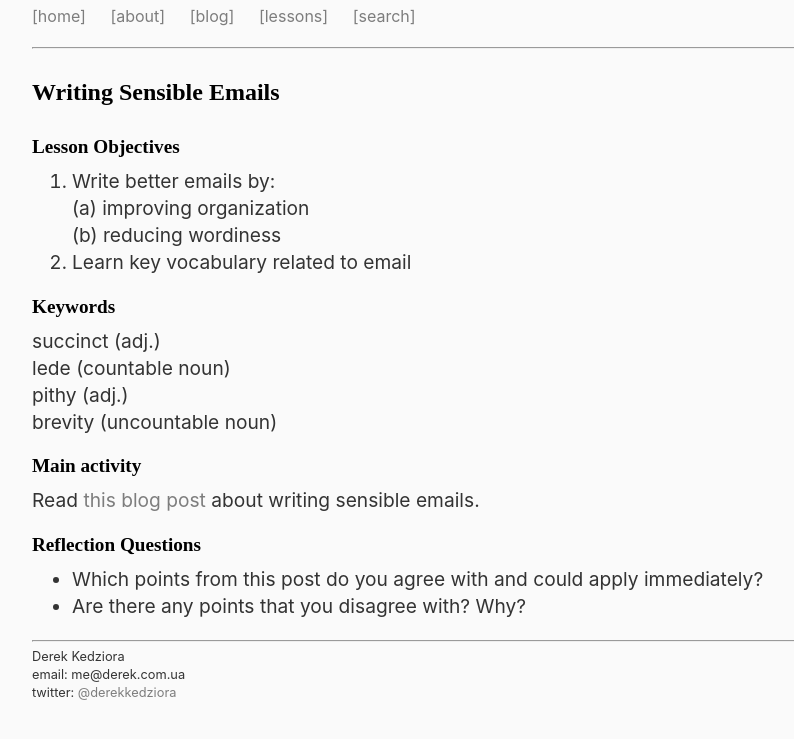
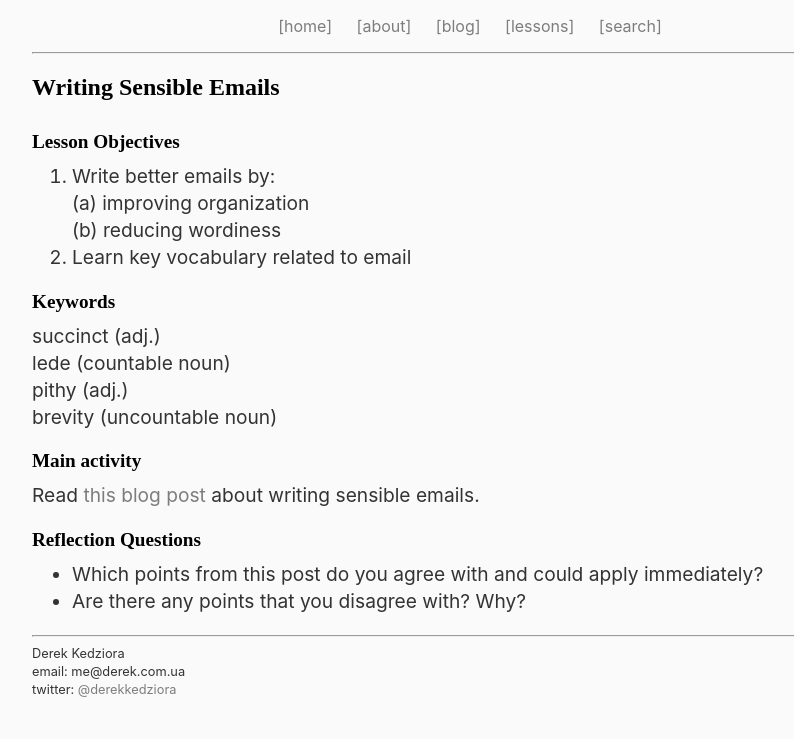
Before and after one commit to ZeroDeth/derekkedziora.github.io, a Jekyll site: the page built from _posts/2016-10-24-sensible-emails.md, in a window 1280 px wide. Shown: the top 739 px of the page, without its empty margins (160-954 px from the left). Built offline with Jekyll 4.4.1, drawn with Linux system fonts in a browser that asks for light colours.

Commit message:
formatting

```diff
--- a/_layouts/default.html
+++ b/_layouts/default.html
@@ -6,8 +6,9 @@
   </head>
 
   <body>
+
     <nav>
-<ul>
+<ul id='topbar'>
 <li><a href="/">[home]</a></li>
 <li><a href="/about">[about]</a></li>
 <li><a href="/blog">[blog]</a></li>
@@ -15,20 +16,21 @@
 <li><a href="/search">[search]</a></li>
 </ul>
     </nav>
-<div class="container">
 <hr>
 
+<div class="container">
 {{content }}
-
 </div>
+<hr>
 
 <footer>
-    <hr>
+   <nav>
     <ul>
      <li>Derek Kedziora</li><br>
      <li>email: me@derek.com.ua</li><br>
      <li>twitter: <a href="https://twitter.com/derekkedziora" target="_blank">@derekkedziora</a></li>
    </ul>
+  </nav>
   </footer>
   </body>
 
--- a/css/main.css
+++ b/css/main.css
@@ -33,7 +33,7 @@ h1 {
 
 h2 {
     font-size: 1.5em;
-    margin: 30px 0px 30px 0px;
+    margin: 20px 0px 30px 0px;
 }
 
 h3 {
@@ -56,3 +56,8 @@ nav ul li, footer ul li {
 footer {
     font-size: .8em;
 }
+
+#topbar {
+    margin: 15px 0px 15px 0px;
+    text-align: center;
+}
```
Lines whose indentation alone changed are shown as unchanged.
